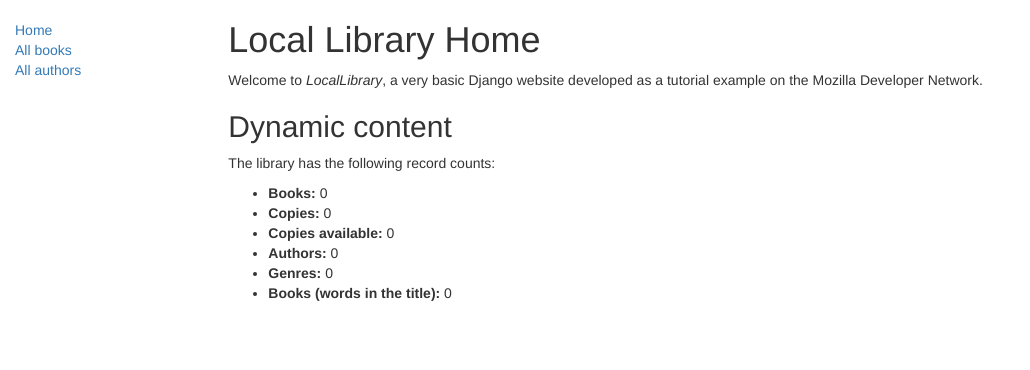
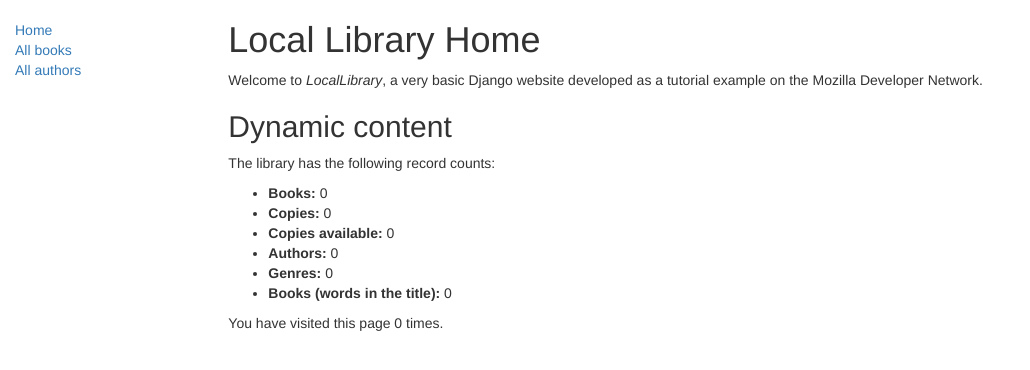
Before and after one commit to andreysyniy/https---github.com-andreysyniy-locallibrary, a Django app: page /catalog/ in a window 1280 px wide. Shown: the top 370 px of the page, without its empty margins (0-1030 px from the left). Run offline with Django 3.2, Linux system fonts and the light colour scheme; data that the repository does not hold is empty; some libraries are stand-ins or nearby versions.

Commit message:
Session: Add page visit times.

```diff
--- a/locallibrary/catalog/templates/index.html
+++ b/locallibrary/catalog/templates/index.html
@@ -17,5 +17,5 @@
     <li><strong>Genres:</strong> {{ num_genres }}</li>
     <li><strong>Books (words in the title):</strong> {{ num_books_words_in_title }}</li>
   </ul>
-
+  <p>You have visited this page {{ num_visits }}{% if num_visits == 1 %} time{% else %} times{% endif %}.</p>
 {% endblock %}
--- a/locallibrary/catalog/views.py
+++ b/locallibrary/catalog/views.py
@@ -11,17 +11,23 @@ def index(request):
     # Генерация "количеств" некоторых главных объектов
     num_books=Book.objects.all().count()
     num_instances=BookInstance.objects.all().count()
+
     # Доступные книги (статус = 'a')
     num_instances_available=BookInstance.objects.filter(status__exact='a').count()
     num_authors=Author.objects.count()  # Метод 'all()' применён по умолчанию.
     num_genres = Genre.objects.count()
     num_books_words_in_title = Book.objects.filter(title__iregex=r'\w*').count()
+
+    # Number of visits to this view, as counted in the session variable.
+    num_visits=request.session.get('num_visits', 0)
+    request.session['num_visits'] = num_visits+1
+
     # Отрисовка HTML-шаблона index.html с данными внутри
     # переменной контекста context
     return render(
         request,
         'index.html',
-        context={'num_books':num_books,'num_instances':num_instances,'num_instances_available':num_instances_available,'num_authors':num_authors, 'num_genres':num_genres, 'num_books_words_in_title': num_books_words_in_title},
+        context={'num_books':num_books,'num_instances':num_instances,'num_instances_available':num_instances_available,'num_authors':num_authors, 'num_genres':num_genres, 'num_books_words_in_title': num_books_words_in_title, 'num_visits':num_visits},
     )
 
 
```
